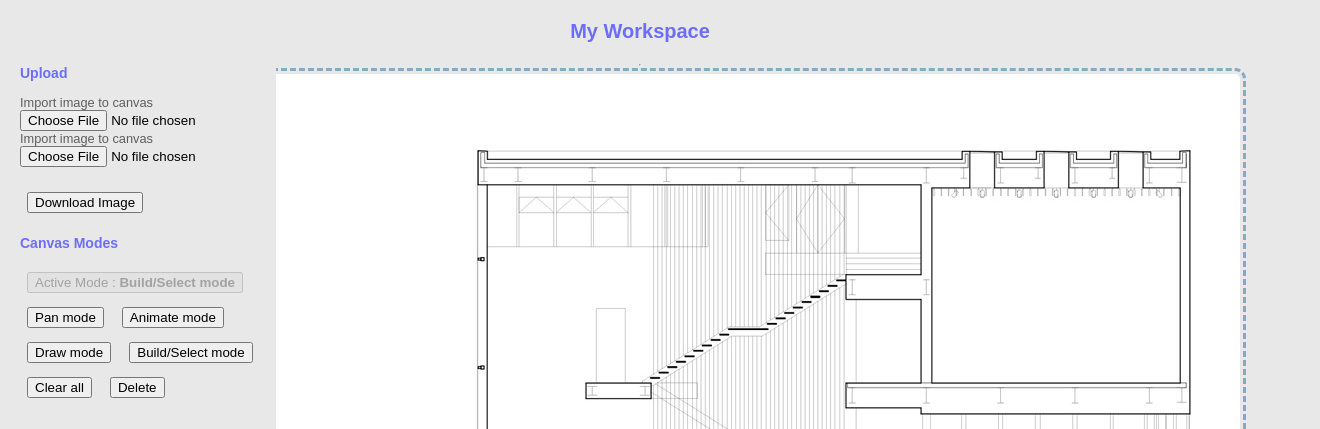
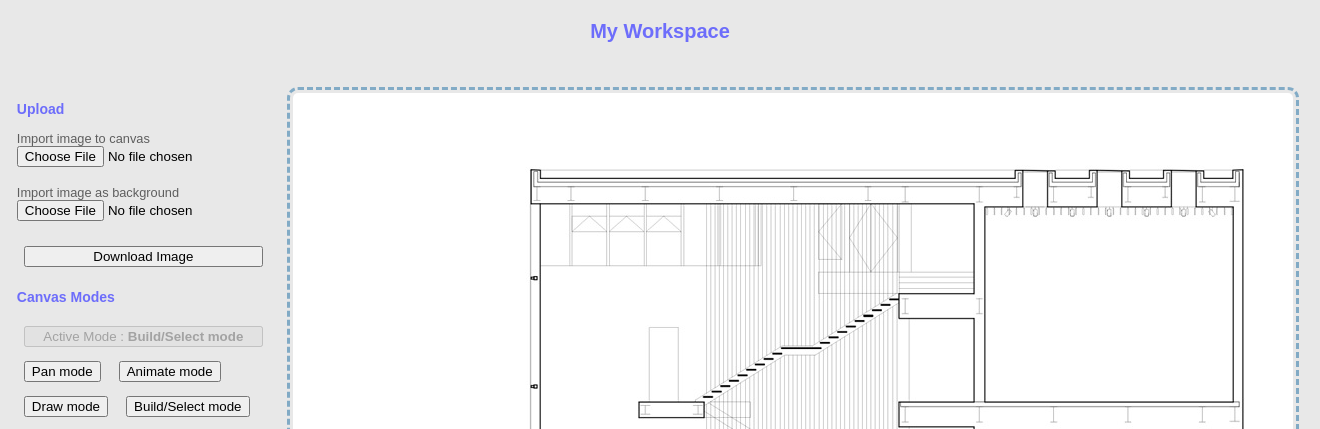
Before and after one commit to osamaas1993/Fabric-JS-Test, a plain HTML site: page CanvasPage/canvas.html in a window 1280 px wide. Shown: the top 429 px of the page, 1320 px wide, since content can reach past the window. Drawn offline with Linux system fonts and the light colour scheme.

Commit message:
Before vue test

```diff
--- a/CanvasPage/canvas.html
+++ b/CanvasPage/canvas.html
@@ -12,18 +12,21 @@
 </head>
 
 <body id="body">
-  <h1>My Workspace</h1>
-  <hr />
-  <div id="workBody">
-    <div id="sidebar">
+  <div class="parent">
+    <div class="space1">
+      <h1>My Workspace</h1>
+    </div>
+    <div class="space2">
+
       <h3>Upload</h3>
       <!--uploading image to canvas-->
       <form action="upload.php" method="post" enctype="multipart/form-data">
         <p>Import image to canvas</p> <input type="file" name="file" id="file" class="abstract" />
       </form>
+      <br>
       <!--uploading image as background-->
       <form action="upload.php" method="post" enctype="multipart/form-data">
-        <p>Import image to canvas</p> <input type="file" name="file" id="fileBackground" class="abstract" />
+        <p>Import image as background</p> <input type="file" name="file" id="fileBackground" class="abstract" />
       </form>
       <br>
       <!-- a button to download the image that is currently on the canvas-->
@@ -82,12 +85,10 @@
         <p>Y Coordinates</p><input type="number" id="moveObjectY" value="0" min="0" step="1" />
         <p>Speed</p><input type="number" id="animateSpeed" value="1" min="0" step="1" />
         <button class="abstract" onclick="removeCirclePointer()">Remove Pointers</button>
-
-
       </div>
     </div>
 
-    <div id="canvasSection">
+    <div class="space3">
       <!-- <p id="canvas-mode"></p> -->
       <canvas id="canvasID"></canvas>
 
--- a/CanvasPage/script.js
+++ b/CanvasPage/script.js
@@ -379,7 +379,8 @@ function addSprite() {
   i = canvas.width / 2; //left
   j = canvas.height / 2; //top
   fabric.Sprite.fromURL(
-    "lib/walking man 01 - horizontal sprite.png",
+    "/lib/walking man 01 - horizontal sprite.png",
+
     createSprite(i, j)
   );
 
--- a/CanvasPage/style.css
+++ b/CanvasPage/style.css
@@ -1,17 +1,41 @@
 /** @format */
 
 body {
+  height: 100%;
+  margin: 0;
+  background-color: #e8e8e8;
+}
+
+.parent {
+
+  display: grid;
+  grid-template-columns: 200pt 1fr;
+  grid-template-rows: 50pt 1fr;
+  grid-column-gap: 0px;
+  grid-row-gap: 0px;
+}
+
+.space1 {
+  grid-area: 1 / 1 / 2 / 3;
+  text-align: center;
+}
+
+.space2 {
+  grid-area: 2 / 1 / 3 / 2;
   display: flex;
   flex-direction: column;
-  width: fit-content;
-  position: relative;
-  z-index: 1;
+  overflow-y: scroll;
+  overflow-x: auto;
+  padding-left: 20px;
+  padding-top: 20px;
+  justify-self: center;
   height: 100%;
-  min-width: 700px;
-  max-width: 1500px;
-  margin: 0 auto;
-  overflow: hidden;
-  background-color: #e8e8e8;
+}
+
+.space3 {
+  grid-area: 2 / 2 / 3 / 3;
+  justify-self: center;
+  padding: 20pt;
 }
 
 p {
@@ -26,33 +50,6 @@ p {
   align-content: center;
 }
 
-#workBody {
-  display: flex;
-  flex-flow: row;
-  flex-direction: row;
-  justify-content: space-evenly;
-  height: 80%;
-}
-
-#sidebar {
-  position: fixed;
-  width: 20%;
-  height: 100%;
-  top: 0;
-  left: 0;
-  background-color: #e8e8e8;
-  z-index: 1;
-  overflow-y: scroll;
-  padding-left: 20px;
-  padding-top: 50px;
-}
-
-#canvasSection {
-  display: flex;
-  flex-direction: column;
-  align-content: flex-end;
-  width: 80%;
-}
 #canvasID {
   outline: 3px dashed rgba(28, 110, 164, 0.5);
   outline-offset: 3px;
@@ -112,9 +109,11 @@ button:active {
   margin-block-end: 0px;
   vertical-align: 5px;
 }
+
 #colorpicker {
   width: 10px;
 }
+
 #drawing-mode-options {
   float: right;
   flex-wrap: wrap;
```
